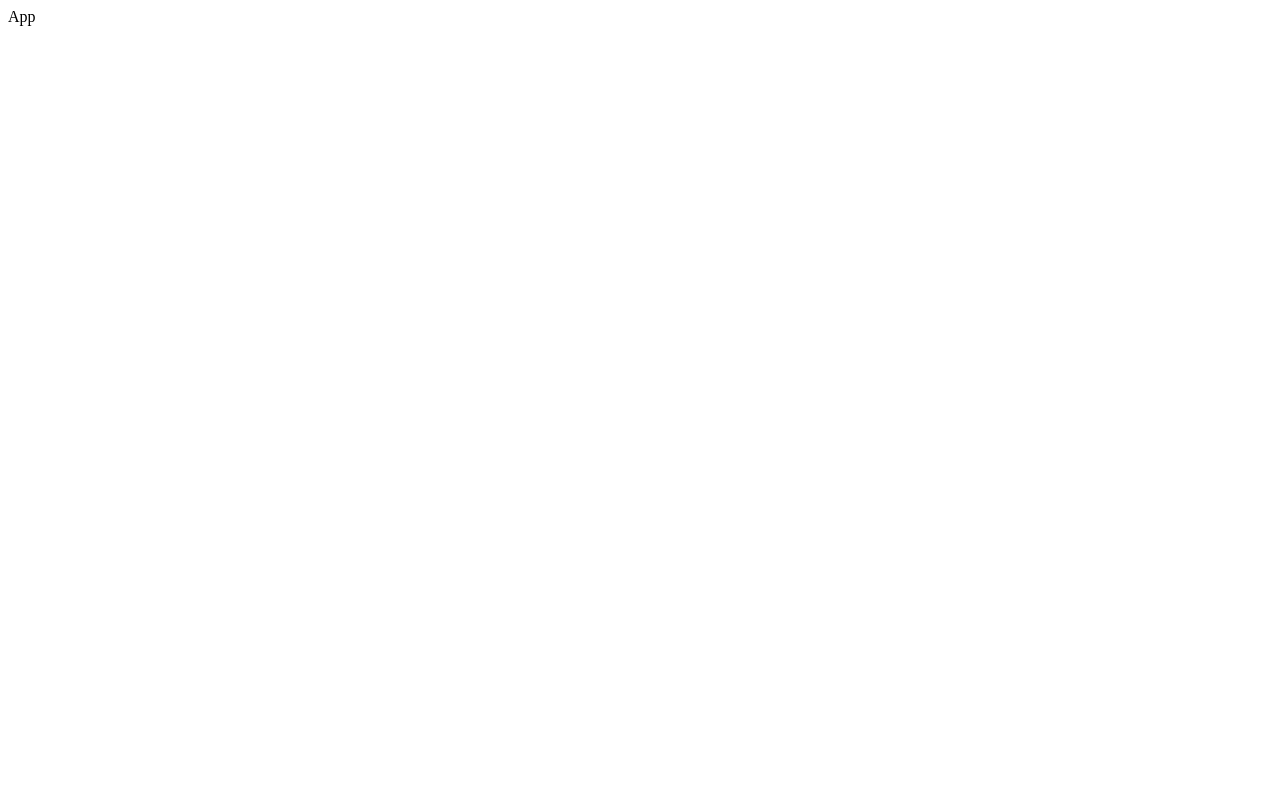
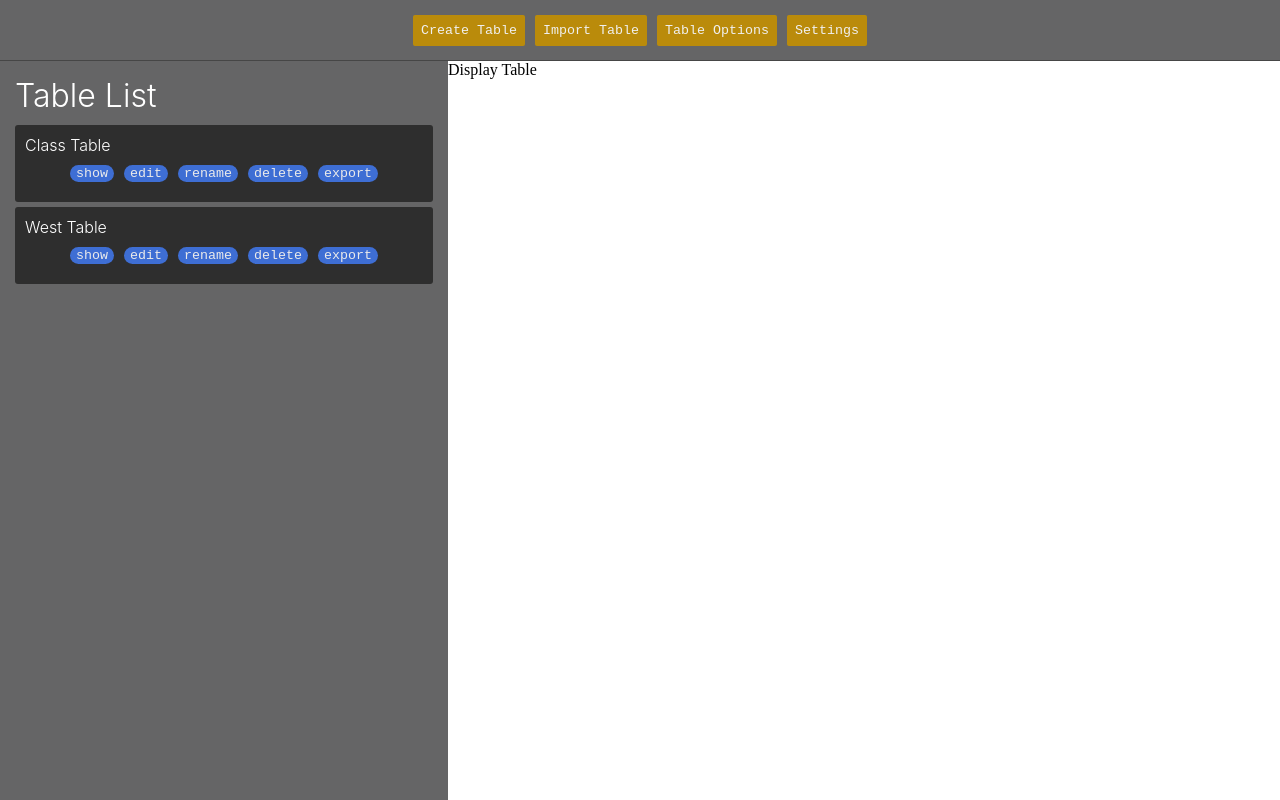
Before and after one commit to wakaztahir/acadtable, a React (Create React App) app: page / in a window 1280 px wide. Built offline with nearby package versions, Linux system fonts and the light colour scheme.

Commit message:
UserMenu & TableList

```diff
--- a/package.json
+++ b/package.json
@@ -5,7 +5,9 @@
   "dependencies": {
     "react": "^16.7.0",
     "react-dom": "^16.7.0",
-    "react-scripts": "2.1.1"
+    "react-redux": "^6.0.0",
+    "react-scripts": "2.1.1",
+    "redux": "^4.0.1"
   },
   "scripts": {
     "start": "react-scripts start",
--- a/public/index.html
+++ b/public/index.html
@@ -1,15 +1,19 @@
 <!DOCTYPE html>
 <html lang="en">
   <head>
-    <meta charset="utf-8">
-    <link rel="shortcut icon" href="%PUBLIC_URL%/favicon.ico">
-    <meta name="viewport" content="width=device-width, initial-scale=1, shrink-to-fit=no">
-    <meta name="theme-color" content="#000000">
+    <meta charset="utf-8" />
+    <link rel="shortcut icon" href="%PUBLIC_URL%/favicon.ico" />
+    <meta
+      name="viewport"
+      content="width=device-width, initial-scale=1, shrink-to-fit=no"
+    />
+    <meta name="theme-color" content="#000000" />
+    <link rel="stylesheet" href="style.css" />
     <!--
       manifest.json provides metadata used when your web app is added to the
       homescreen on Android. See https://developers.google.com/web/fundamentals/web-app-manifest/
     -->
-    <link rel="manifest" href="%PUBLIC_URL%/manifest.json">
+    <link rel="manifest" href="%PUBLIC_URL%/manifest.json" />
     <!--
       Notice the use of %PUBLIC_URL% in the tags above.
       It will be replaced with the URL of the `public` folder during the build.
@@ -22,9 +26,7 @@
     <title>React App</title>
   </head>
   <body>
-    <noscript>
-      You need to enable JavaScript to run this app.
-    </noscript>
+    <noscript> You need to enable JavaScript to run this app. </noscript>
     <div id="root"></div>
     <!--
       This HTML file is a template.
--- /dev/null
+++ b/public/style.css
@@ -0,0 +1,90 @@
+html,
+body {
+  margin: 0;
+}
+
+.g-head {
+  font-family: -apple-system, BlinkMacSystemFont, "Segoe UI", Roboto, Oxygen,
+    Ubuntu, Cantarell, "Open Sans", "Helvetica Neue", sans-serif;
+  font-weight: 300;
+  margin: 0px;
+  margin-bottom: 10px;
+}
+
+.wrapper {
+  display: flex;
+  flex-direction: column;
+}
+.horizontal-wrapper {
+  display: flex;
+  flex-direction: row;
+}
+.user-menu {
+  width: 100%;
+  height: 60px;
+  display: flex;
+  background: rgb(101, 101, 102);
+  border-bottom: 1px solid rgb(70, 70, 70);
+  justify-content: center;
+  flex-shrink: 0;
+}
+.user-menu-buttons {
+  display: flex;
+  align-items: center;
+  flex-shrink: 0;
+}
+button {
+  outline: 0;
+  border: 0;
+  color: #fff;
+  font-family: "Courier New", Courier, monospace;
+  margin: 0px 5px;
+  border-radius: 2px;
+  cursor: pointer;
+  opacity: 0.9;
+}
+button:hover {
+  opacity: 1;
+}
+.user-menu-buttons button {
+  padding: 8px;
+  background: rgb(196, 144, 2);
+}
+.table-list {
+  flex-basis: 35%;
+  flex-shrink: 0;
+  background: rgb(101, 101, 102);
+  color: #fff;
+  font-family: -apple-system, BlinkMacSystemFont, "Segoe UI", Roboto, Oxygen,
+    Ubuntu, Cantarell, "Open Sans", "Helvetica Neue", sans-serif;
+  font-weight: 300;
+  box-sizing: border-box;
+  padding: 15px;
+  flex-grow: 1;
+  height: calc(100vh - 61px);
+}
+.table-item {
+  width: 100%;
+  background: rgb(46, 46, 46);
+  padding: 10px;
+  box-sizing: border-box;
+  border-radius: 3px;
+  margin: 5px 0px;
+}
+
+.table-item button {
+  background: rgb(64, 117, 231);
+  border-radius: 10px;
+}
+
+.table-item-buttons {
+  display: flex;
+  justify-content: center;
+  margin: 10px 0px;
+}
+
+.display-table {
+  flex-basis: 65%;
+  flex-grow: 3;
+  flex-shrink: 1;
+}
--- a/src/components/App.js
+++ b/src/components/App.js
@@ -1,8 +1,21 @@
 import React from "react";
-
+import TableList from "./TableList";
+import UserMenu from "./UserMenu";
+import DisplayTable from "./DisplayTable";
 class App extends React.Component {
   render() {
-    return <div>App</div>;
+    return (
+      <div className="wrapper">
+        <UserMenu />
+        <div className="horizontal-wrapper">
+          <div className="table-list">
+            <h1 className="g-head">Table List</h1>
+            <TableList />
+          </div>
+          <DisplayTable />
+        </div>
+      </div>
+    );
   }
 }
 
--- /dev/null
+++ b/src/components/DisplayTable.js
@@ -0,0 +1,15 @@
+import React from "react";
+
+import { connect } from "react-redux";
+
+const DisplayTable = ({ tables }) => {
+  return <div className="display-table">Display Table</div>;
+};
+
+const mapStateToProps = state => {
+  return {
+    tables: state.TableList
+  };
+};
+
+export default connect(mapStateToProps)(DisplayTable);
--- a/src/components/TableList.js
+++ b/src/components/TableList.js
@@ -1,10 +1,28 @@
 import React from "react";
+
 import { connect } from "react-redux";
 
-const TableList = () => {};
+const TableList = ({ tables }) => {
+  return tables.map(table => {
+    return (
+      <div className="table-item" key={table.id}>
+        <span>{table.name}</span>
+        <div className="table-item-buttons">
+          <button>show</button>
+          <button>edit</button>
+          <button>rename</button>
+          <button>delete</button>
+          <button>export</button>
+        </div>
+      </div>
+    );
+  });
+};
 
 const mapStateToProps = state => {
-  console.log(state);
+  return {
+    tables: state.TableList
+  };
 };
 
 export default connect(mapStateToProps)(TableList);
--- /dev/null
+++ b/src/components/UserMenu.js
@@ -0,0 +1,24 @@
+import React from "react";
+
+import { connect } from "react-redux";
+
+const UserMenu = ({ tables }) => {
+  return (
+    <div className="user-menu">
+      <div className="user-menu-buttons">
+        <button>Create Table</button>
+        <button>Import Table</button>
+        <button>Table Options</button>
+        <button>Settings</button>
+      </div>
+    </div>
+  );
+};
+
+const mapStateToProps = state => {
+  return {
+    tables: state.TableList
+  };
+};
+
+export default connect(mapStateToProps)(UserMenu);
--- a/src/index.js
+++ b/src/index.js
@@ -2,4 +2,14 @@ import React from "react";
 import ReactDOM from "react-dom";
 import App from "./components/App";
 
-ReactDOM.render(<App />, document.querySelector("#root"));
+import { Provider } from "react-redux";
+import { createStore } from "redux";
+
+import reducers from "./reducers";
+
+ReactDOM.render(
+  <Provider store={createStore(reducers)}>
+    <App />
+  </Provider>,
+  document.querySelector("#root")
+);
--- a/src/reducers/index.js
+++ b/src/reducers/index.js
@@ -9,9 +9,11 @@ const TableListReducer = () => {
 };
 
 const SelectedTableReducer = (selectedTable = null, action) => {
-  if (action == "DISPLAY_TABLE") {
+  if (action === "DISPLAY_TABLE") {
     return selectedTable.id;
   }
+
+  return null;
 };
 
 export default combineReducers({
```
Also changed, not shown: 1 other file (tests, documents, lock files or other folders).
